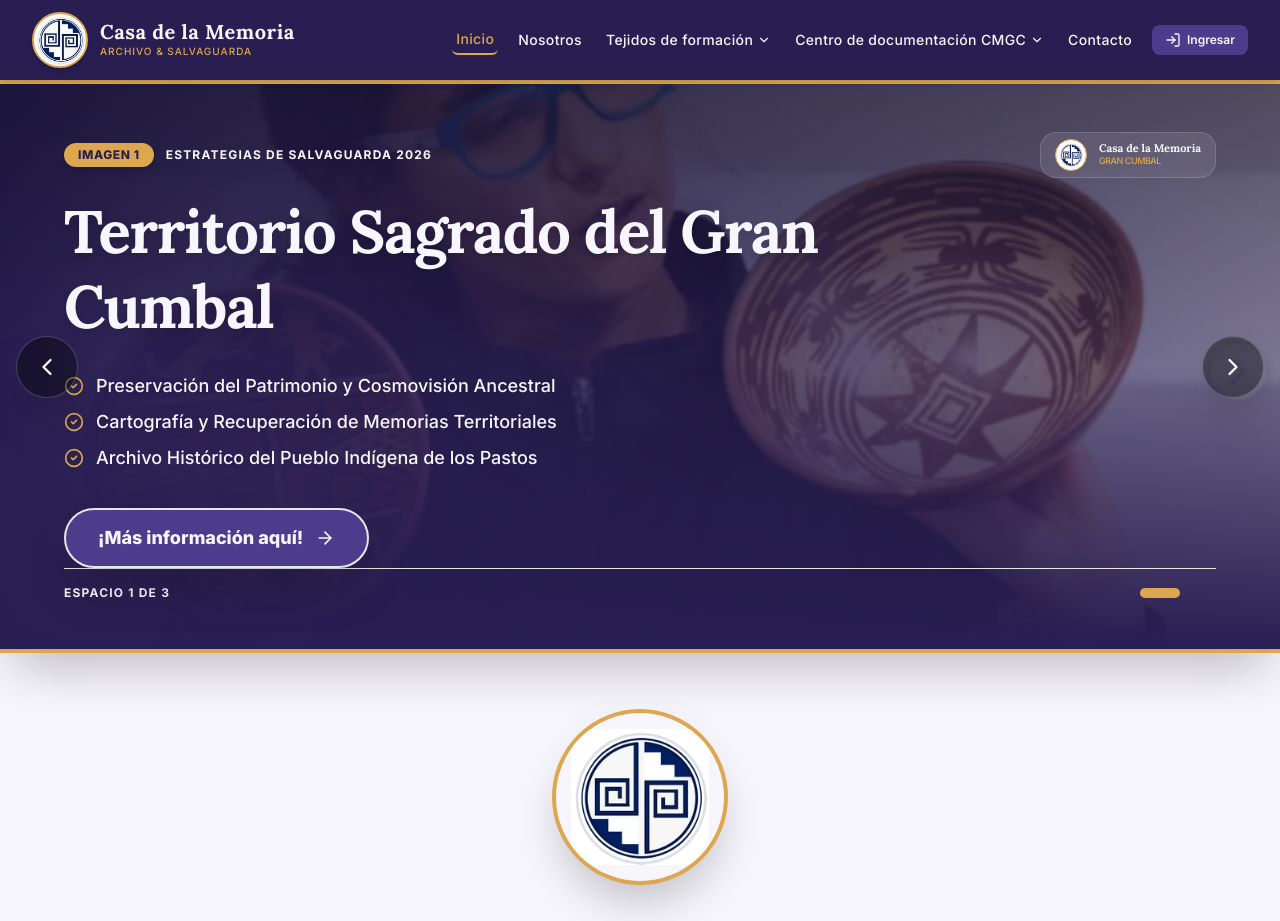
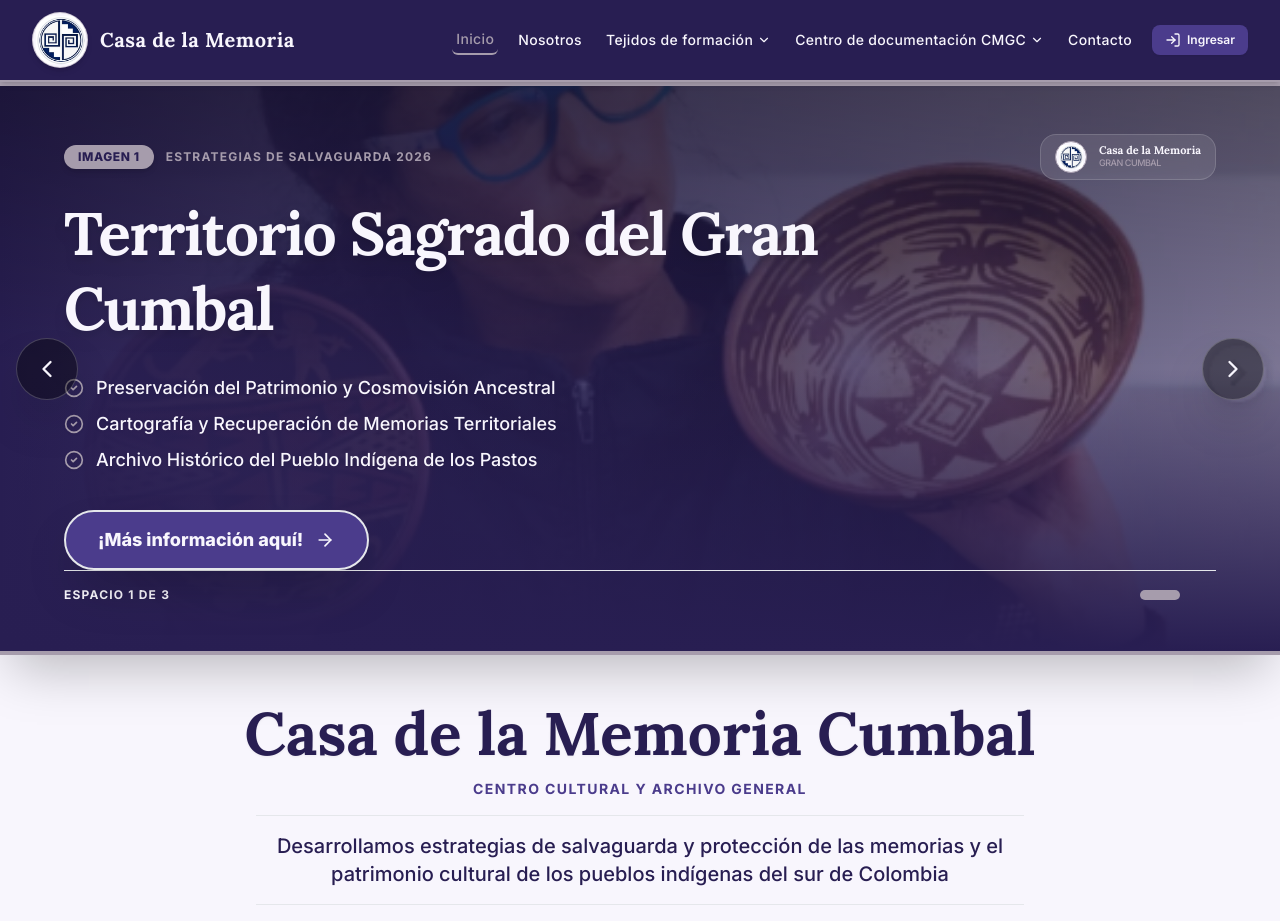
Before and after one commit to danielguadir/casa-memoria-web, a Next.js app: page / in a window 1280 px wide. Shown: the top 921 px of the page. Built offline with nearby package versions, Linux system fonts and the light colour scheme.

Commit message:
feat(ui): aplicar color acento #a69cac, contorno iluminado en logo Navbar, simplificar InDevelopmentModal y remover logo en body de Hero

```diff
--- a/src/components/Hero.tsx
+++ b/src/components/Hero.tsx
@@ -1,6 +1,5 @@
 'use client';
 
-import Image from 'next/image';
 import { Monitor } from 'lucide-react';
 import { useAuth } from '@/context/AuthContext';
 import { useSiteSettings } from '@/context/SiteSettingsContext';
@@ -12,27 +11,13 @@ export default function Hero() {
     const { siteContent } = useSiteSettings();
 
     return (
-        <section id="inicio" className="relative bg-crema text-verde-profundo overflow-hidden">
+        <section id="inicio" className="relative bg-crema text-verde-profundo overflow-hidden pb-14">
 
             {/* 1. Carrusel de Banners a Ancho Completo (Estilo Portal Univalle) */}
             <HeroCarousel />
 
-            {/* 2. Sección Institucional: Logo, Título, Subtítulo y Descripción */}
-            <div className="relative z-20 max-w-5xl mx-auto px-4 sm:px-6 lg:px-8 text-center space-y-8 py-14">
-
-                {/* Logo Principal */}
-                <div className="flex justify-center">
-                    <div className="relative w-36 h-36 sm:w-44 sm:h-44 rounded-full overflow-hidden border-4 border-mostaza shadow-2xl bg-crema flex items-center justify-center transform hover:scale-105 transition-transform duration-500">
-                        <Image
-                            src="/images/hero-logo.png"
-                            alt="Logo Casa de la Memoria"
-                            width={160}
-                            height={160}
-                            className="w-auto h-32 sm:h-36 object-contain p-1"
-                            priority
-                        />
-                    </div>
-                </div>
+            {/* 2. Sección Institucional: Título, Subtítulo y Descripción */}
+            <div className="relative z-20 max-w-5xl mx-auto px-4 sm:px-6 lg:px-8 text-center space-y-8 pt-12 pb-6">
 
                 {/* Título, Subtítulo y Descripción */}
                 <div className="space-y-4 max-w-4xl mx-auto">
--- a/src/components/HeroCarousel.tsx
+++ b/src/components/HeroCarousel.tsx
@@ -96,7 +96,7 @@ export default function HeroCarousel() {
 
   return (
     <div
-      className="relative w-full overflow-hidden bg-verde-profundo text-crema group shadow-2xl border-y-4 border-mostaza"
+      className="relative w-full overflow-hidden bg-verde-profundo text-crema group shadow-2xl border-y-4 border-[#a69cac]"
       onMouseEnter={() => setIsPaused(true)}
       onMouseLeave={() => setIsPaused(false)}
     >
@@ -121,17 +121,17 @@ export default function HeroCarousel() {
           {/* Top Row: Category Badge + Institutional Emblem Watermark */}
           <div className="flex items-center justify-between">
             <div className="flex items-center space-x-3">
-              <span className="px-3.5 py-1 rounded-full bg-mostaza text-verde-profundo font-extrabold text-xs uppercase tracking-wider shadow-md">
+              <span className="px-3.5 py-1 rounded-full bg-[#a69cac] text-verde-profundo font-extrabold text-xs uppercase tracking-wider shadow-md">
                 {currentSlide.tag}
               </span>
-              <span className="text-xs font-bold uppercase tracking-widest text-mostaza/90 hidden sm:inline-block">
+              <span className="text-xs font-bold uppercase tracking-widest text-[#a69cac] hidden sm:inline-block">
                 {currentSlide.category}
               </span>
             </div>
 
-            {/* Institutional Seal Watermark (like Univalle Faculty Seal) */}
+            {/* Institutional Seal Watermark */}
             <div className="flex items-center space-x-3 bg-white/10 backdrop-blur-md px-3.5 py-1.5 rounded-2xl border border-white/15">
-              <div className="relative w-8 h-8 rounded-full overflow-hidden border border-mostaza bg-crema flex items-center justify-center shrink-0">
+              <div className="relative w-8 h-8 rounded-full overflow-hidden border border-[#a69cac] bg-crema flex items-center justify-center shrink-0">
                 <Image
                   src="/images/hero-logo.png"
                   alt="Sello Casa de la Memoria"
@@ -142,7 +142,7 @@ export default function HeroCarousel() {
               </div>
               <div className="text-left hidden sm:block">
                 <p className="text-[11px] font-bold font-serif leading-none text-crema">Casa de la Memoria</p>
-                <p className="text-[9px] text-mostaza uppercase font-medium tracking-tighter">Gran Cumbal</p>
+                <p className="text-[9px] text-[#a69cac] uppercase font-medium tracking-tighter">Gran Cumbal</p>
               </div>
             </div>
           </div>
@@ -157,7 +157,7 @@ export default function HeroCarousel() {
             <div className="space-y-2 pt-2">
               {currentSlide.bulletPoints.map((point, idx) => (
                 <div key={idx} className="flex items-start space-x-3 text-sm sm:text-base md:text-lg font-sans text-crema/90 font-medium drop-shadow-sm">
-                  <CheckCircle2 size={20} className="text-mostaza shrink-0 mt-1" />
+                  <CheckCircle2 size={20} className="text-[#a69cac] shrink-0 mt-1" />
                   <span>{point}</span>
                 </div>
               ))}
@@ -167,7 +167,7 @@ export default function HeroCarousel() {
             <div className="pt-4">
               <button
                 onClick={() => handleCtaClick(currentSlide)}
-                className="inline-flex items-center space-x-3 bg-terracota hover:bg-mostaza hover:text-verde-profundo text-crema font-extrabold text-base sm:text-lg px-8 py-3.5 rounded-full shadow-2xl transition-all duration-300 transform hover:scale-105 border-2 border-crema/30 group/btn"
+                className="inline-flex items-center space-x-3 bg-terracota hover:bg-[#a69cac] hover:text-verde-profundo text-crema font-extrabold text-base sm:text-lg px-8 py-3.5 rounded-full shadow-2xl transition-all duration-300 transform hover:scale-105 border-2 border-crema/30 group/btn"
               >
                 <span>{currentSlide.ctaText}</span>
                 <ArrowRight size={20} className="group-hover/btn:translate-x-1 transition-transform" />
@@ -181,7 +181,7 @@ export default function HeroCarousel() {
               Espacio {currentIndex + 1} de {DEFAULT_SLIDES.length}
             </span>
 
-            {/* Indicator Dots */}
+            {/* Indicator Dots - #a69cac al pasar o cambiar de imagen */}
             <div className="flex items-center space-x-2">
               {DEFAULT_SLIDES.map((slide, idx) => (
                 <button
@@ -189,7 +189,7 @@ export default function HeroCarousel() {
                   onClick={() => setCurrentIndex(idx)}
                   className={`
                     h-2.5 rounded-full transition-all duration-300 focus:outline-none
-                    ${currentIndex === idx ? 'w-10 bg-mostaza' : 'w-2.5 bg-crema/40 hover:bg-crema'}
+                    ${currentIndex === idx ? 'w-10 bg-[#a69cac]' : 'w-2.5 bg-crema/40 hover:bg-[#a69cac]/70'}
                   `}
                   aria-label={`Ir a ${slide.tag}`}
                 />
@@ -200,19 +200,19 @@ export default function HeroCarousel() {
         </div>
       </div>
 
-      {/* Extreme Left Arrow Button (Edge Positioned like Univalle) */}
+      {/* Extreme Left Arrow Button */}
       <button
         onClick={handlePrev}
-        className="absolute left-2 sm:left-4 top-1/2 -translate-y-1/2 z-30 p-3 sm:p-4 rounded-full bg-black/40 hover:bg-mostaza text-crema hover:text-verde-profundo transition-all duration-300 shadow-2xl border border-white/20 focus:outline-none"
+        className="absolute left-2 sm:left-4 top-1/2 -translate-y-1/2 z-30 p-3 sm:p-4 rounded-full bg-black/40 hover:bg-[#a69cac] text-crema hover:text-verde-profundo transition-all duration-300 shadow-2xl border border-white/20 focus:outline-none"
         aria-label="Anterior"
       >
         <ChevronLeft size={28} />
       </button>
 
-      {/* Extreme Right Arrow Button (Edge Positioned like Univalle) */}
+      {/* Extreme Right Arrow Button */}
       <button
         onClick={handleNext}
-        className="absolute right-2 sm:right-4 top-1/2 -translate-y-1/2 z-30 p-3 sm:p-4 rounded-full bg-black/40 hover:bg-mostaza text-crema hover:text-verde-profundo transition-all duration-300 shadow-2xl border border-white/20 focus:outline-none"
+        className="absolute right-2 sm:right-4 top-1/2 -translate-y-1/2 z-30 p-3 sm:p-4 rounded-full bg-black/40 hover:bg-[#a69cac] text-crema hover:text-verde-profundo transition-all duration-300 shadow-2xl border border-white/20 focus:outline-none"
         aria-label="Siguiente"
       >
         <ChevronRight size={28} />
--- a/src/components/Navbar.tsx
+++ b/src/components/Navbar.tsx
@@ -80,7 +80,7 @@ export default function Navbar() {
 
   return (
     <>
-      <nav className="bg-verde-profundo text-crema sticky top-0 z-50 shadow-md">
+      <nav className="bg-verde-profundo text-crema sticky top-0 z-50 shadow-md border-b-2 border-[#a69cac]">
         <div className="max-w-7xl mx-auto px-4 sm:px-6 lg:px-8">
           <div className="flex justify-between h-20">
 
@@ -90,7 +90,8 @@ export default function Navbar() {
                 onClick={() => handleNavClick('inicio')}
                 className="flex-shrink-0 flex items-center space-x-3 group text-left focus:outline-none"
               >
-                <div className="relative w-13 h-13 sm:w-14 sm:h-14 rounded-full overflow-hidden border-2 border-mostaza bg-crema flex items-center justify-center shadow-md group-hover:scale-105 transition-transform shrink-0">
+                {/* Logo con contorno iluminado en #a69cac */}
+                <div className="relative w-13 h-13 sm:w-14 sm:h-14 rounded-full overflow-hidden border border-[#a69cac]/50 hover:border-[#a69cac] bg-crema flex items-center justify-center shadow-md group-hover:scale-105 group-hover:shadow-[0_0_14px_rgba(166,156,172,0.6)] transition-all shrink-0">
                   <Image
                     src="/images/hero-logo.png"
                     alt="Logo Casa de la Memoria"
@@ -100,12 +101,10 @@ export default function Navbar() {
                     priority
                   />
                 </div>
+                {/* Solo texto 'Casa de la Memoria' */}
                 <div className="hidden sm:block">
                   <span className="font-serif font-bold text-xl tracking-wide block leading-none">
                     Casa de la Memoria
-                  </span>
-                  <span className="text-[10px] text-mostaza uppercase tracking-widest block mt-0.5 font-medium">
-                    Archivo & Salvaguarda
                   </span>
                 </div>
               </button>
@@ -130,16 +129,16 @@ export default function Navbar() {
                           onClick={() => handleNavClick(link.key)}
                           className={`
                             flex items-center space-x-1 transition-colors duration-300 font-medium text-xs lg:text-sm tracking-wide py-2 px-1 rounded-md
-                            ${isActive ? 'text-mostaza font-bold border-b-2 border-mostaza' : 'hover:text-mostaza'}
+                            ${isActive ? 'text-[#a69cac] font-bold border-b-2 border-[#a69cac]' : 'hover:text-[#a69cac]'}
                           `}
                         >
                           <span>{link.name}</span>
-                          <ChevronDown size={14} className={`transition-transform duration-300 ${isDropdownOpen ? 'rotate-180' : ''}`} />
+                          <ChevronDown size={14} className={`transition-transform duration-300 ${isDropdownOpen ? 'rotate-180 text-[#a69cac]' : ''}`} />
                         </button>
 
                         {/* Dropdown Desktop */}
                         {isDropdownOpen && (
-                          <div className="absolute top-full left-0 min-w-[280px] bg-crema text-cafe rounded-b-xl shadow-xl border-t-2 border-terracota py-2 animate-in fade-in slide-in-from-top-2 z-[60]">
+                          <div className="absolute top-full left-0 min-w-[280px] bg-crema text-cafe rounded-b-xl shadow-xl border-t-2 border-[#a69cac] py-2 animate-in fade-in slide-in-from-top-2 z-[60]">
                             {link.dropdown.map((item) => (
                               <button
                                 key={item.name}
@@ -147,7 +146,7 @@ export default function Navbar() {
                                 className="w-full text-left px-4 py-2.5 hover:bg-crema-dark hover:text-terracota transition-colors text-xs font-semibold leading-snug flex items-center justify-between group/sub"
                               >
                                 <span>{item.name}</span>
-                                <span className="text-[10px] text-terracota/60 group-hover/sub:text-terracota">↗</span>
+                                <span className="text-[10px] text-[#a69cac] group-hover/sub:text-terracota">↗</span>
                               </button>
                             ))}
                           </div>
@@ -158,7 +157,7 @@ export default function Navbar() {
                         onClick={() => handleNavClick(link.key, link.href)}
                         className={`
                           transition-colors duration-300 font-medium text-xs lg:text-sm tracking-wide py-1 px-1 rounded-md
-                          ${isActive ? 'text-mostaza font-bold border-b-2 border-mostaza' : 'hover:text-mostaza'}
+                          ${isActive ? 'text-[#a69cac] font-bold border-b-2 border-[#a69cac]' : 'hover:text-[#a69cac]'}
                         `}
                       >
                         {link.name}
@@ -167,20 +166,6 @@ export default function Navbar() {
                   </div>
                 );
               })}
-
-              {/*
-                DISEÑO MODAL CONSULTA PÚBLICA (PRESERVADO/GUARDADO PARA USO FUTURO SOLICITADO)
-                <Button
-                  variant="mostaza"
-                  size="sm"
-                  onClick={openKioskModal}
-                  leftIcon={<Monitor size={16} />}
-                  className="shadow-sm font-bold animate-pulse hover:animate-none"
-                  title="Abrir la Consulta Pública - Casa de la Memoria Cumbal"
-                >
-                  Consulta Pública
-                </Button>
-              */}
 
               {/* Auth Buttons / Profile Menu */}
               {!isLoggedIn ? (
@@ -195,7 +180,6 @@ export default function Navbar() {
                 </Button>
               ) : (
                 <div className="flex items-center space-x-2">
-                  {/* Switch view button */}
                   <Button
                     variant={activeView === 'admin' ? 'mostaza' : 'secondary'}
                     size="sm"
@@ -285,7 +269,7 @@ export default function Navbar() {
 
               <button
                 onClick={handleMobileMenuToggle}
-                className="text-crema hover:text-mostaza focus:outline-none p-1"
+                className="text-crema hover:text-[#a69cac] focus:outline-none p-1"
                 aria-label="Abrir menú de navegación"
               >
                 {isOpen ? <X size={26} /> : <Menu size={26} />}
@@ -309,13 +293,13 @@ export default function Navbar() {
                         onClick={() => toggleMobileDropdown(link.name)}
                         className={`
                           w-full text-left px-3.5 py-2.5 rounded-lg text-sm font-medium transition-colors text-crema flex items-center justify-between
-                          ${isActive ? 'bg-terracota/30 text-mostaza font-bold' : 'hover:bg-terracota/20'}
+                          ${isActive ? 'bg-terracota/30 text-[#a69cac] font-bold' : 'hover:bg-terracota/20'}
                         `}
                       >
                         <span>{link.name}</span>
                         <ChevronDown
                           size={16}
-                          className={`transition-transform duration-300 ${isMobileExpanded ? 'rotate-180 text-mostaza' : 'text-crema/70'}`}
+                          className={`transition-transform duration-300 ${isMobileExpanded ? 'rotate-180 text-[#a69cac]' : 'text-crema/70'}`}
                         />
                       </button>
                     ) : (
@@ -326,24 +310,24 @@ export default function Navbar() {
                         }}
                         className={`
                           w-full text-left px-3.5 py-2.5 rounded-lg text-sm font-medium transition-colors text-crema block
-                          ${isActive ? 'bg-terracota/30 text-mostaza font-bold' : 'hover:bg-terracota/20'}
+                          ${isActive ? 'bg-terracota/30 text-[#a69cac] font-bold' : 'hover:bg-terracota/20'}
                         `}
                       >
                         {link.name}
                       </button>
                     )}
 
-                    {/* Desplegable en Móvil (Modo Acordeón) */}
+                    {/* Desplegable en Móvil */}
                     {link.dropdown && isMobileExpanded && (
-                      <div className="ml-3 pl-3 border-l-2 border-mostaza/50 space-y-1 my-1 py-1 animate-in fade-in slide-in-from-top-1 duration-200">
+                      <div className="ml-3 pl-3 border-l-2 border-[#a69cac]/50 space-y-1 my-1 py-1 animate-in fade-in slide-in-from-top-1 duration-200">
                         {link.dropdown.map((subItem) => (
                           <button
                             key={subItem.name}
                             onClick={() => handleSubItemClick(link.key, subItem.name)}
-                            className="w-full text-left px-3 py-2 text-xs text-crema/90 hover:bg-terracota/40 hover:text-mostaza rounded-md block font-medium transition-colors flex items-center justify-between"
+                            className="w-full text-left px-3 py-2 text-xs text-crema/90 hover:bg-terracota/40 hover:text-[#a69cac] rounded-md block font-medium transition-colors flex items-center justify-between"
                           >
                             <span>{subItem.name}</span>
-                            <span className="text-[10px] text-mostaza/70">↗</span>
+                            <span className="text-[10px] text-[#a69cac]">↗</span>
                           </button>
                         ))}
                       </div>
@@ -352,28 +336,10 @@ export default function Navbar() {
                 );
               })}
 
-              {/*
-                DISEÑO CONSULTA PÚBLICA MÓVIL (GUARDADO PARA USO FUTURO SOLICITADO)
-                <div className="pt-2 border-t border-crema/10">
-                  <Button
-                    variant="mostaza"
-                    size="md"
-                    onClick={() => {
-                      openKioskModal();
-                      setIsOpen(false);
-                    }}
-                    leftIcon={<Monitor size={18} />}
-                    fullWidth
-                  >
-                    Abrir Consulta Pública
-                  </Button>
-                </div>
-              */}
-
               {isLoggedIn && (
                 <div className="border-t border-crema/10 mt-3 pt-3 space-y-2">
                   <div className="px-3 py-1">
-                    <p className="text-xs text-mostaza font-bold">Conectado como: {user?.name}</p>
+                    <p className="text-xs text-[#a69cac] font-bold">Conectado como: {user?.name}</p>
                   </div>
                   <button
                     onClick={() => {
--- a/src/context/SiteSettingsContext.tsx
+++ b/src/context/SiteSettingsContext.tsx
@@ -83,7 +83,7 @@ export const THEME_PRESETS: ThemeOption[] = [
     terracota: '#4B3C8C',
     terracotaLight: '#6B58B8',
     cafe: '#1A1438',
-    mostaza: '#DCA74E',
+    mostaza: '#a69cac',
   },
   {
     id: 'ancestral',
```
Also changed, not shown: src/components/InDevelopmentModal.tsx (+14 -25 lines).
